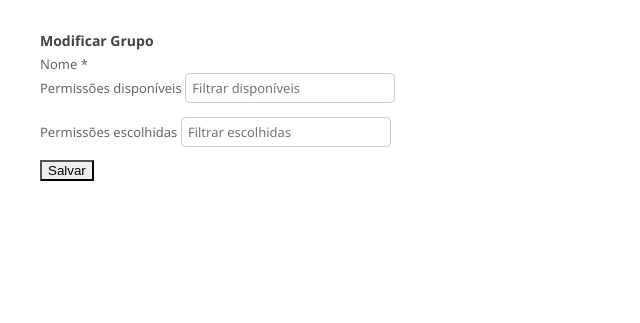
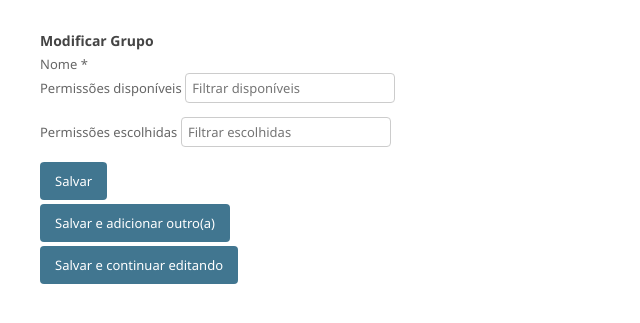
Before and after one commit to MarcosDanielVieira/projetopython, a Django app: template base/templates/admin/auth/group/change_form.html in a window 1280 px wide. Shown: the part 92-415 px from the top of the page, without its empty margins (0-640 px from the left). Run offline with Django 5.2, Linux system fonts and the light colour scheme; the template is opened without the code that fills it, so the values that code supplies are empty; some libraries are stand-ins or nearby versions.

Commit message:
Botões para melhoria da esperiencia do usuário

```diff
--- a/app/settings.py
+++ b/app/settings.py
@@ -64,6 +64,7 @@
         "APP_DIRS": True,
         "OPTIONS": {
             "context_processors": [
+                'django.template.context_processors.debug',
                 "django.template.context_processors.request",
                 "django.contrib.auth.context_processors.auth",
                 "django.contrib.messages.context_processors.messages",
--- a/base/static/css/admin.css
+++ b/base/static/css/admin.css
@@ -14,3 +14,7 @@
 .ck.ck-powered-by {
   display: none !important;
 }
+
+.btn {
+  border-radius: 5px;
+}
--- a/base/templates/admin/auth/group/change_form.html
+++ b/base/templates/admin/auth/group/change_form.html
@@ -1,5 +1,6 @@
 {% extends "admin/change_form.html" %}
 {% load static %}
+{% load admin_urls admin_modify %}
 
 {% block content %}
 <div class="container mt-4">
@@ -51,10 +52,22 @@
           </div>
         {% endwith %}
 
-        <!-- Botão de envio -->
-        <div class="form-group mt-4">
-          <button type="submit" class="btn btn-primary">Salvar</button>
+
+        <!-- Botões padrão do Django admin -->
+        <div class="d-flex justify-content-between">
+          <div class="form-group">
+              <input type="submit" value="Salvar" class="btn btn-success" name="_save">
+          </div>
+
+          <div class="form-group">
+              <input type="submit" class="btn btn-info" value="Salvar e adicionar outro(a)" name="_addanother">
+          </div>
+
+          <div class="form-group">
+              <input type="submit" class="btn btn-info" value="Salvar e continuar editando" name="_continue">
+          </div>
         </div>
+
       </form>
 
     </div>
```
Also changed, not shown: db.sqlite3.
